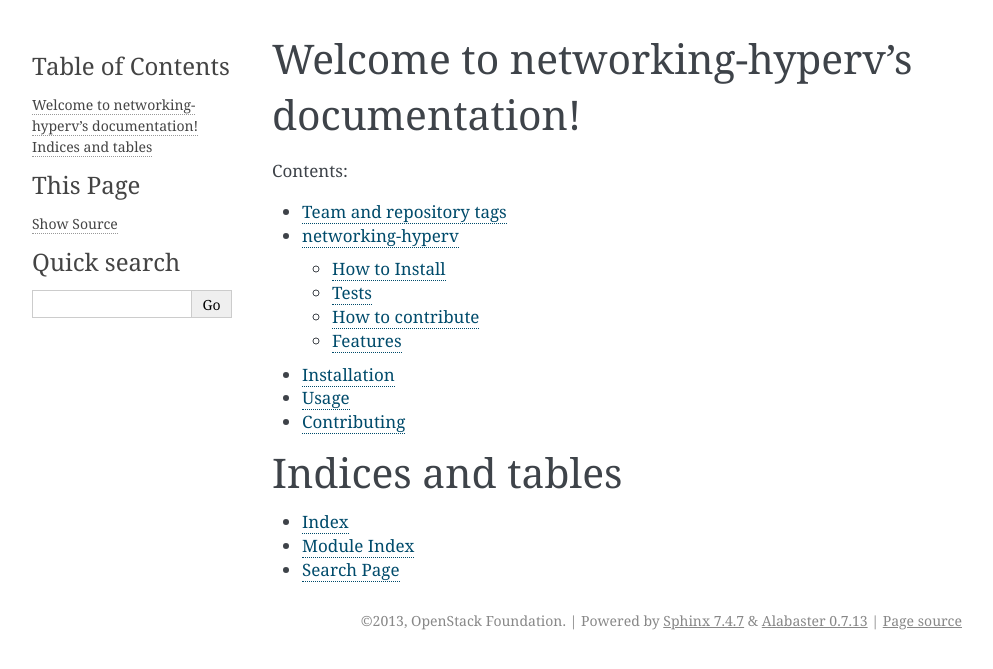
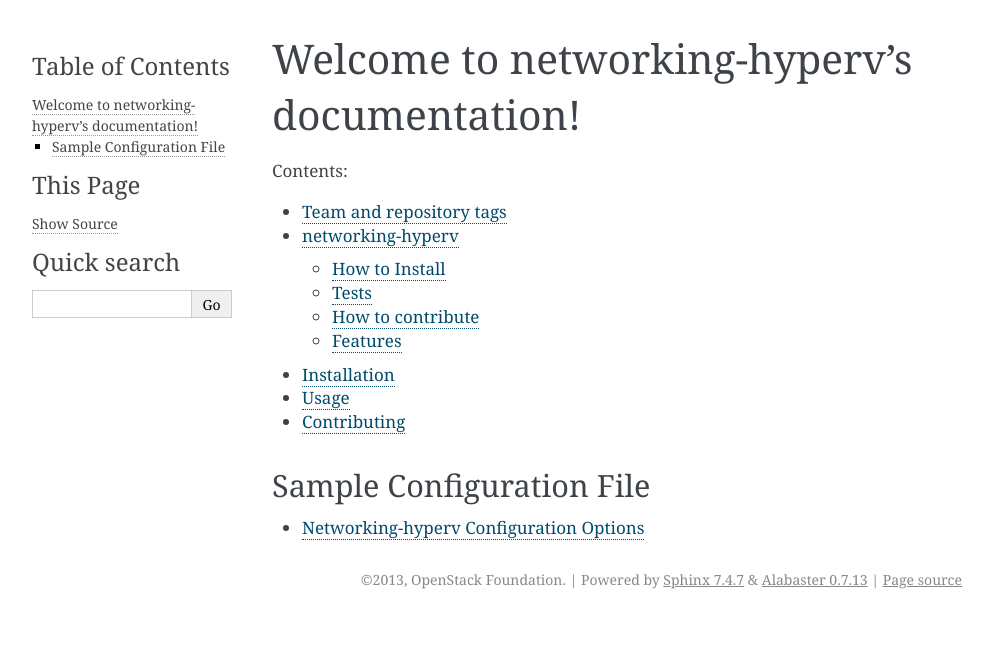
Before and after one commit to openstack-archive/networking-hyperv, a Sphinx documentation site: the page built from doc/source/index.rst, in a window 1280 px wide. Shown: the top 669 px of the page, without its empty margins (148-1141 px from the left). Built offline with Sphinx 7.4.7, drawn with Linux system fonts in a browser that asks for light colours.

Commit message:
Add config sample to networking-hyperv docs
This change adds an automatically generated config sample to the
networking-hyperv docs.

The config sample is generated each time the docs are built, using
the oslo.config sphinxconfiggen extension.

Change-Id: Id8fa0311d653a438b143018f032e32d3eb6bbaa8
Related-Bug: #1731491

```diff
--- a/doc/source/conf.py
+++ b/doc/source/conf.py
@@ -21,6 +21,7 @@
 # extensions coming with Sphinx (named 'sphinx.ext.*') or your custom ones.
 extensions = [
     'sphinx.ext.autodoc',
+    'oslo_config.sphinxconfiggen',
     #'sphinx.ext.intersphinx',
     'oslosphinx'
 ]
@@ -31,6 +32,9 @@
 
 # The suffix of source filenames.
 source_suffix = '.rst'
+
+config_generator_config_file = '../../etc/networking-hyperv-config-generator.conf'
+sample_config_basename = '_static/networking-hyperv'
 
 # The master toctree document.
 master_doc = 'index'
@@ -55,7 +59,7 @@
 # Sphinx are currently 'default' and 'sphinxdoc'.
 # html_theme_path = ["."]
 # html_theme = '_theme'
-# html_static_path = ['static']
+html_static_path = ['_static']
 
 # Output file base name for HTML help builder.
 htmlhelp_basename = '%sdoc' % project
--- a/doc/source/index.rst
+++ b/doc/source/index.rst
@@ -16,9 +16,10 @@
    usage
    contributing
 
-Indices and tables
-==================
+Sample Configuration File
+-------------------------
 
-* :ref:`genindex`
-* :ref:`modindex`
-* :ref:`search`
+.. toctree::
+   :maxdepth: 1
+
+   sample_config
--- a/test-requirements.txt
+++ b/test-requirements.txt
@@ -11,6 +11,7 @@
 python-subunit>=0.0.18 # Apache-2.0/BSD
 docutils>=0.11 # OSI-Approved Open Source, Public Domain
 sphinx>=1.6.2 # BSD
+oslo.config>=4.6.0 # Apache-2.0
 oslosphinx>=4.7.0 # Apache-2.0
 oslotest>=1.10.0 # Apache-2.0
 testrepository>=0.0.18 # Apache-2.0/BSD
```
Also changed, not shown: doc/source/sample_config.rst (added, +17 -0 lines), 2 other files.
